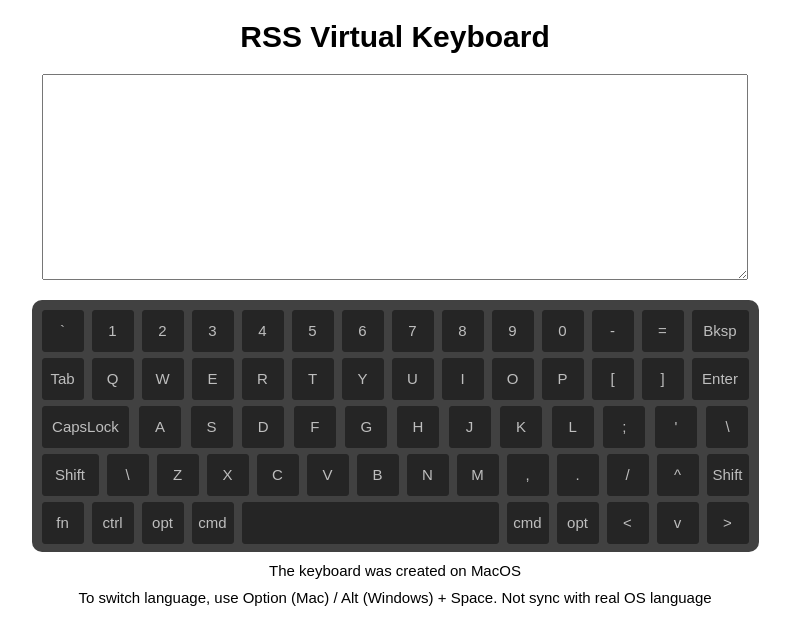
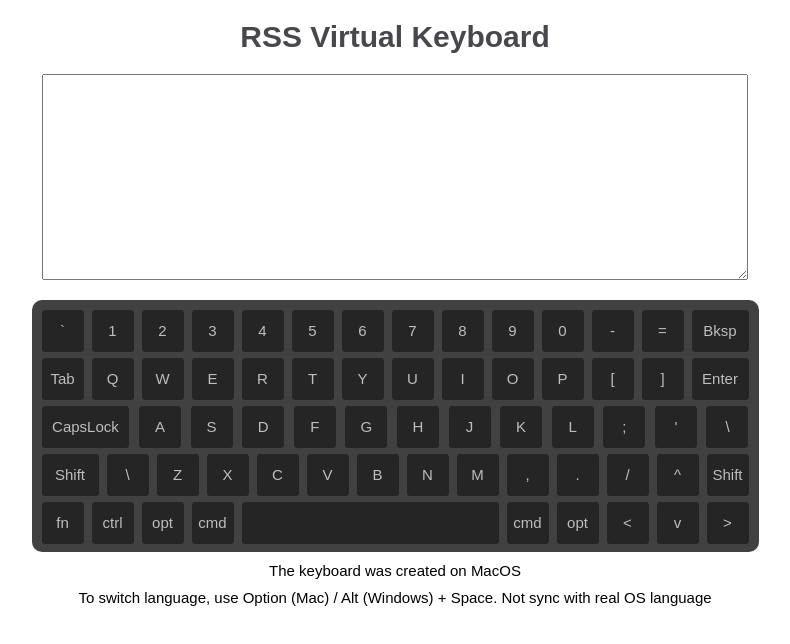
Before and after one commit to nensty/virtual-keyboard, a website built with webpack: page index.html in a window 1280 px wide. Shown: the whole page, without its empty margins (245-1035 px from the left). Built offline with nearby package versions, Linux system fonts and the light colour scheme.

Commit message:
tech: add deploy script for gh-pages

```diff
--- a/package.json
+++ b/package.json
@@ -8,7 +8,8 @@
     "build": "webpack --mode=development",
     "build:prod": "webpack --mode=production --node-env=production",
     "serve": "webpack serve",
-    "lint:fix": "npm run lint -- --fix"
+    "lint:fix": "npm run lint -- --fix",
+    "deploy": "gh-pages -d dist"
   },
   "repository": {
     "type": "git",
@@ -39,5 +40,8 @@
     "webpack": "^5.72.0",
     "webpack-cli": "^4.9.2",
     "webpack-dev-server": "^4.9.0"
+  },
+  "dependencies": {
+    "gh-pages": "^3.2.3"
   }
 }
--- a/src/sass/components/_main.scss
+++ b/src/sass/components/_main.scss
@@ -15,3 +15,7 @@ p {
   margin: 1rem 0 0;
   padding: 0;
 }
+
+h1 {
+  color: #47474d;
+}
```
Also changed, not shown: src/sass/abstracts/_constants.scss (renamed from src/sass/abstracts/constants.scss), 1 other file.
